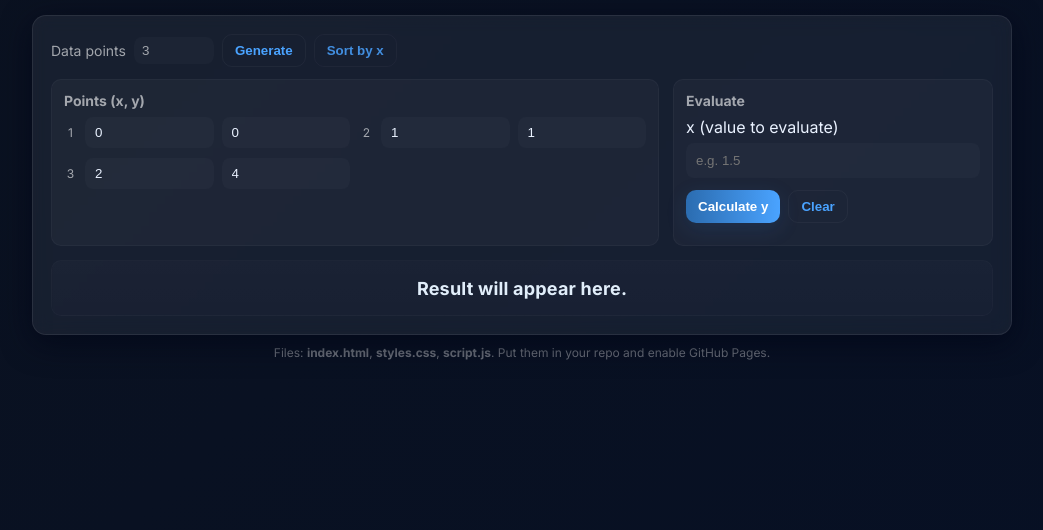
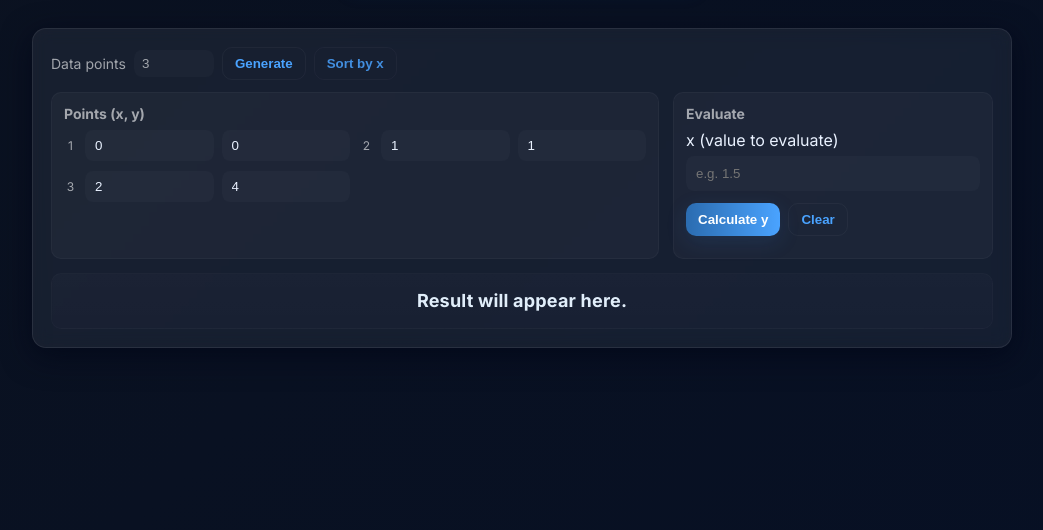
Before and after one commit to BaronGhost/Lagrange-Interpolation, a plain HTML site: page index.html in a window 1280 px wide. Shown: the part 270-800 px from the top of the page, without its empty margins (118-1161 px from the left). Drawn offline with Linux system fonts and the light colour scheme.

Commit message:
Removed Footer index.html

```diff
--- a/index.html
+++ b/index.html
@@ -54,9 +54,6 @@
       </div>
     </main>
 
-    <footer class="footer">
-      Files: <strong>index.html</strong>, <strong>styles.css</strong>, <strong>script.js</strong>. Put them in your repo and enable GitHub Pages.
-    </footer>
   </div>
 
   <script src="script.js" defer></script>
```
